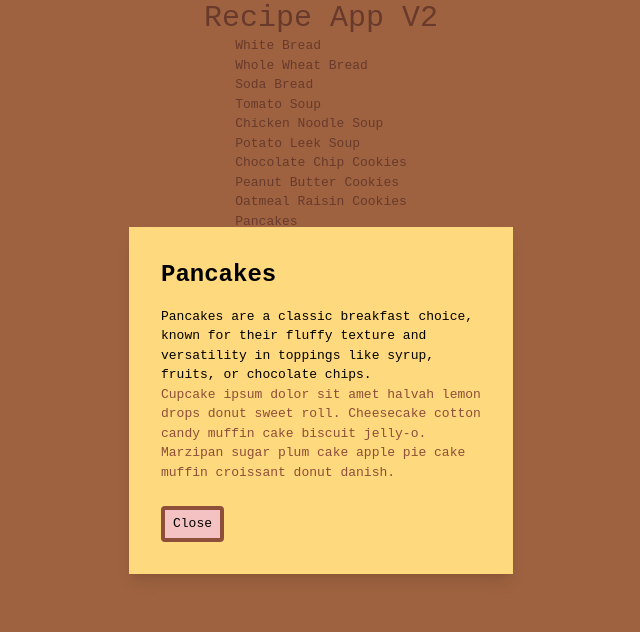
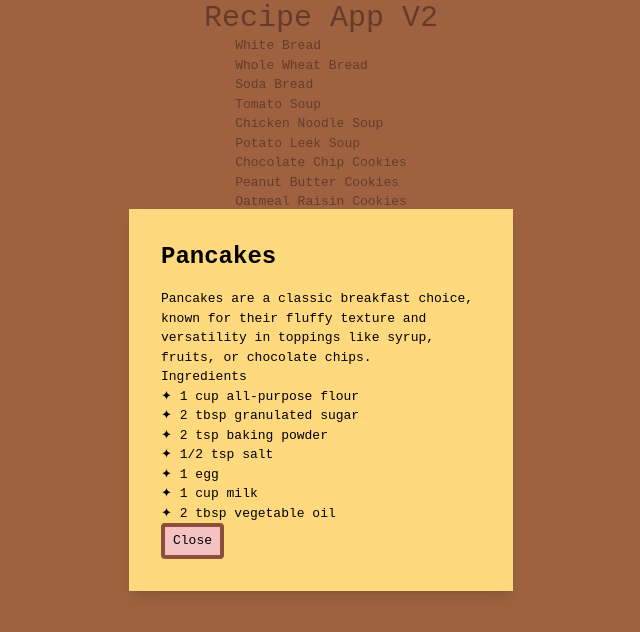
Before and after one commit to amy-enn/recipe-app-v2, a React (Vite) app: page / in a window 1280 px wide. Both pictures are taken after a click on the element "Pancakes". Shown: the top 632 px of the page, without its empty margins (319-959 px from the left). Built offline with nearby package versions, Linux system fonts and the light colour scheme.

Commit message:
ingredients mapping out into modal

```diff
--- a/src/components/Modal.tsx
+++ b/src/components/Modal.tsx
@@ -21,14 +21,28 @@ const Modal = ({ isOpen, onClose }: ModalProps) => {
 
   return (
     <div className="fixed inset-0 bg-cocoa bg-opacity-75 flex items-center justify-center z-50">
+
       <div className="bg-butter shadow-lg p-8 max-w-sm w-full">
         <h2 className="text-2xl font-bold mb-4">{selectedRecipe.recipe_name}</h2>
+
         <p>{selectedRecipe.description}</p>
-        <p className="text-cocoa mb-6">Cupcake ipsum dolor sit amet halvah lemon drops donut sweet roll. Cheesecake cotton candy muffin cake biscuit jelly-o. Marzipan sugar plum cake apple pie cake muffin croissant donut danish.</p>
+
+        <h4>Ingredients</h4>
+        <ul>
+          {selectedRecipe.ingredients.map((ingredient, index) => (
+            <li key={index}>
+              ✦ {ingredient.quantity}{" "}
+              {ingredient.ingredient_name.toLowerCase()}
+            </li>
+          ))}
+        </ul>
+
         <button className="bg-rose border-4 border-cocoa text-black py-1 px-2 rounded hover:scale-105" onClick={onClose}>
           Close
         </button>
+
       </div>
+
     </div>
   )
 }
```
